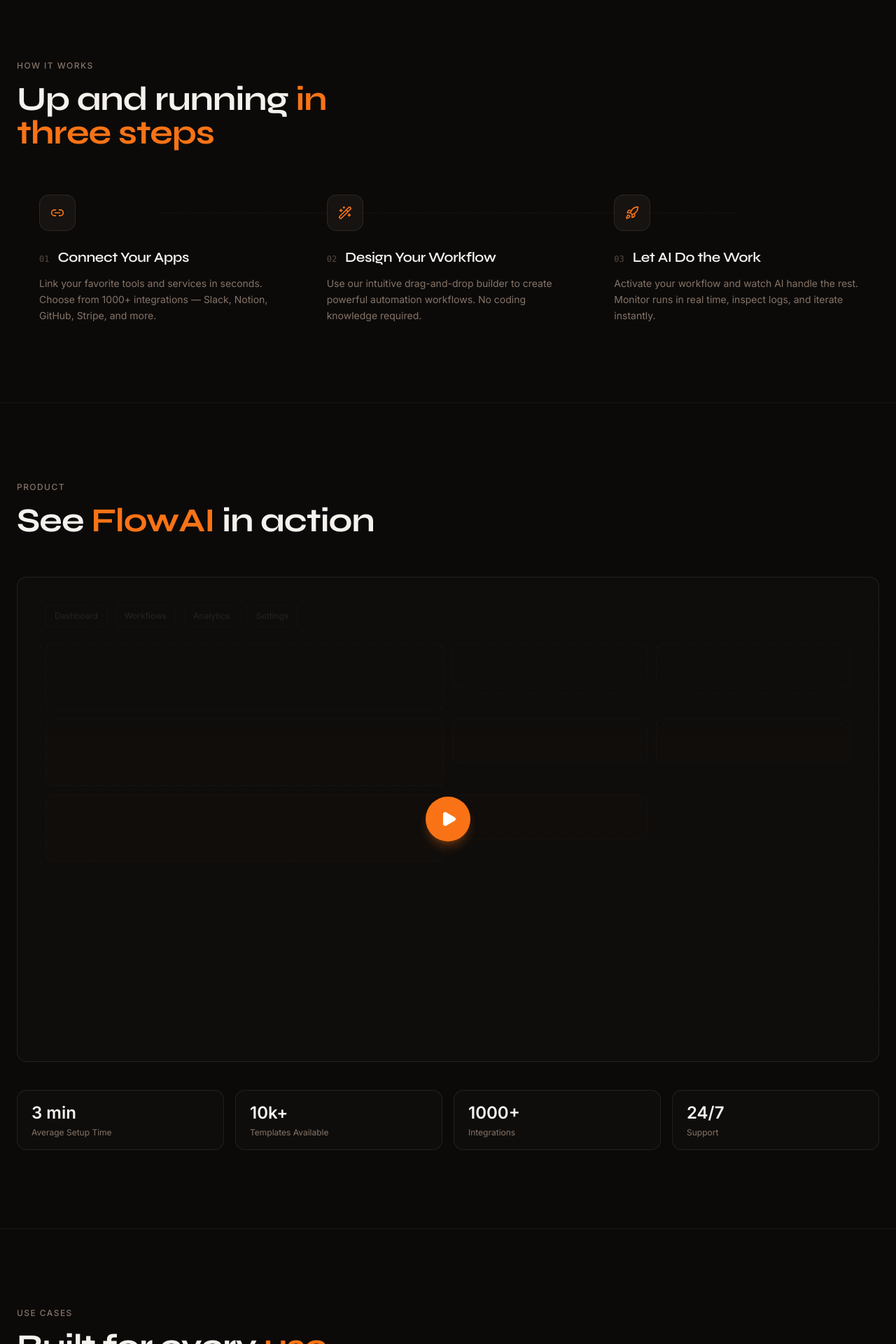
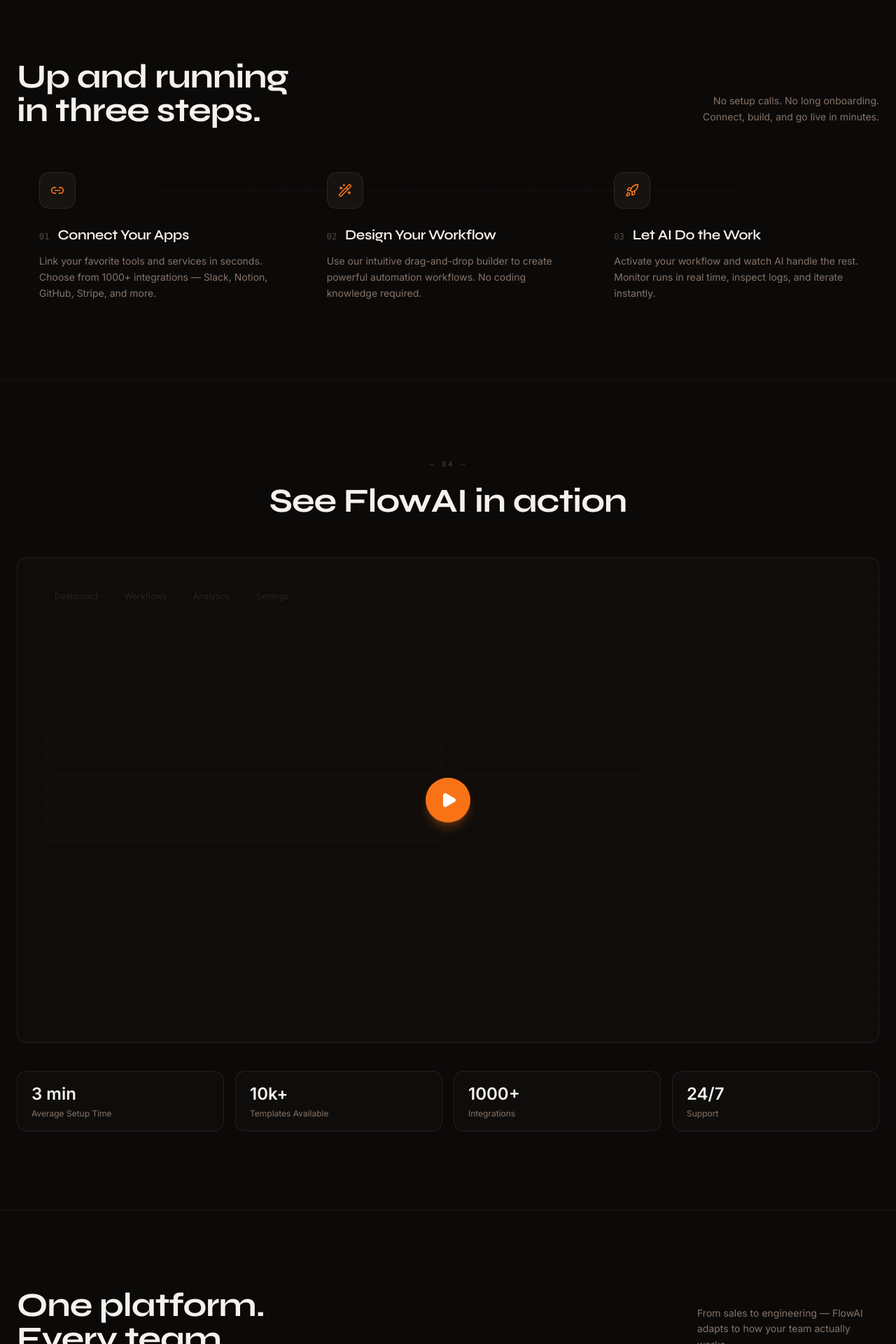
Before and after one commit to lazarpetrovic/flowai, a React (Vite) app: page / in a window 1280 px wide. Shown: the part 2260-4180 px from the top of the page at 70% size. Built offline with nearby package versions, Linux system fonts and the light colour scheme.

Commit message:
update heading

```diff
--- a/src/app/components/homepage/CTAsection.tsx
+++ b/src/app/components/homepage/CTAsection.tsx
@@ -20,12 +20,9 @@
 
           <div className="relative z-10 px-10 py-16 md:px-16 md:py-20">
             <div className="max-w-2xl">
-              <p className="text-xs uppercase tracking-[0.12em] text-muted font-medium mb-6">
-                Get started today
-              </p>
               <h2 className="text-4xl md:text-6xl font-bold mb-6 leading-[1.0]">
                 Ready to<br />
-                <span className="text-primary">automate</span>?
+                automate?
               </h2>
               <p className="text-base text-muted mb-10 max-w-md leading-relaxed">
                 Join thousands of teams already using FlowAI to streamline their
--- a/src/app/components/homepage/HowItWorks.tsx
+++ b/src/app/components/homepage/HowItWorks.tsx
@@ -34,15 +34,15 @@
           whileInView={{ opacity: 1, y: 0 }}
           viewport={{ once: true }}
           transition={{ duration: 0.5 }}
-          className="mb-16"
+          className="mb-16 flex flex-col md:flex-row md:items-end md:justify-between gap-6"
         >
-          <p className="text-xs uppercase tracking-[0.12em] text-muted font-medium mb-4">
-            How it works
+          <h2 className="text-4xl md:text-5xl font-bold">
+            Up and running<br />in three steps.
+          </h2>
+          <p className="text-sm text-muted max-w-xs leading-relaxed md:text-right md:pb-1">
+            No setup calls. No long onboarding.<br />
+            Connect, build, and go live in minutes.
           </p>
-          <h2 className="text-4xl md:text-5xl font-bold max-w-xl">
-            Up and running{" "}
-            <span className="text-primary">in three steps</span>
-          </h2>
         </motion.div>
 
         {/* Steps */}
--- a/src/app/components/homepage/Pricing.tsx
+++ b/src/app/components/homepage/Pricing.tsx
@@ -58,16 +58,15 @@
           whileInView={{ opacity: 1, y: 0 }}
           viewport={{ once: true }}
           transition={{ duration: 0.5 }}
-          className="mb-14"
+          className="mb-14 flex flex-col md:flex-row md:items-end md:justify-between gap-4"
         >
-          <p className="text-xs uppercase tracking-[0.12em] text-muted font-medium mb-4">
-            Pricing
+          <h2 className="text-4xl md:text-5xl font-bold">
+            Simple,<br />transparent pricing.
+          </h2>
+          <p className="text-sm text-muted max-w-[240px] leading-relaxed md:text-right md:pb-1">
+            No hidden fees. No surprise bills.<br />
+            Change or cancel anytime.
           </p>
-          <h2 className="text-4xl md:text-5xl font-bold max-w-xl">
-            Simple,{" "}
-            <span className="text-primary">transparent</span>{" "}
-            pricing
-          </h2>
         </motion.div>
 
         <div className="grid md:grid-cols-3 gap-4 max-w-5xl">
--- a/src/app/components/homepage/ProductPreview.tsx
+++ b/src/app/components/homepage/ProductPreview.tsx
@@ -10,15 +10,11 @@
           whileInView={{ opacity: 1, y: 0 }}
           viewport={{ once: true }}
           transition={{ duration: 0.5 }}
-          className="mb-14"
+          className="mb-14 flex flex-col items-center text-center"
         >
-          <p className="text-xs uppercase tracking-[0.12em] text-muted font-medium mb-4">
-            Product
-          </p>
-          <h2 className="text-4xl md:text-5xl font-bold max-w-xl">
-            See{" "}
-            <span className="text-primary">FlowAI</span>
-            {" "}in action
+          <span className="font-mono text-[11px] text-muted/50 tracking-[0.2em] mb-5">— 04 —</span>
+          <h2 className="text-4xl md:text-5xl font-bold">
+            See FlowAI in action
           </h2>
         </motion.div>
 
--- a/src/app/components/homepage/Testimonial.tsx
+++ b/src/app/components/homepage/Testimonial.tsx
@@ -30,15 +30,20 @@
           whileInView={{ opacity: 1, y: 0 }}
           viewport={{ once: true }}
           transition={{ duration: 0.5 }}
-          className="mb-14"
+          className="mb-14 flex items-start gap-6 md:gap-10"
         >
-          <p className="text-xs uppercase tracking-[0.12em] text-muted font-medium mb-4">
-            Testimonials
-          </p>
-          <h2 className="text-4xl md:text-5xl font-bold max-w-xl">
-            Loved by{" "}
-            <span className="text-primary">thousands</span>
-          </h2>
+          <span
+            aria-hidden
+            className="hidden md:block text-[9rem] leading-[0.75] font-bold text-primary/15 select-none flex-shrink-0 mt-1"
+          >
+            "
+          </span>
+          <div>
+            <h2 className="text-4xl md:text-5xl font-bold mb-3">
+              Loved by thousands.
+            </h2>
+            <p className="text-sm text-muted">Real teams. Real results.</p>
+          </div>
         </motion.div>
 
         <div className="grid md:grid-cols-3 gap-4">
--- a/src/app/components/homepage/UseCases.tsx
+++ b/src/app/components/homepage/UseCases.tsx
@@ -45,15 +45,14 @@
           whileInView={{ opacity: 1, y: 0 }}
           viewport={{ once: true }}
           transition={{ duration: 0.5 }}
-          className="mb-14"
+          className="mb-14 grid md:grid-cols-[1fr_auto] items-end gap-8"
         >
-          <p className="text-xs uppercase tracking-[0.12em] text-muted font-medium mb-4">
-            Use Cases
+          <h2 className="text-4xl md:text-5xl font-bold">
+            One platform.<br />Every team.
+          </h2>
+          <p className="text-sm text-muted max-w-[260px] leading-relaxed md:pb-1">
+            From sales to engineering — FlowAI adapts to how your team actually works.
           </p>
-          <h2 className="text-4xl md:text-5xl font-bold max-w-xl">
-            Built for every{" "}
-            <span className="text-primary">use case</span>
-          </h2>
         </motion.div>
 
         <div className="grid md:grid-cols-2 gap-4">
```
